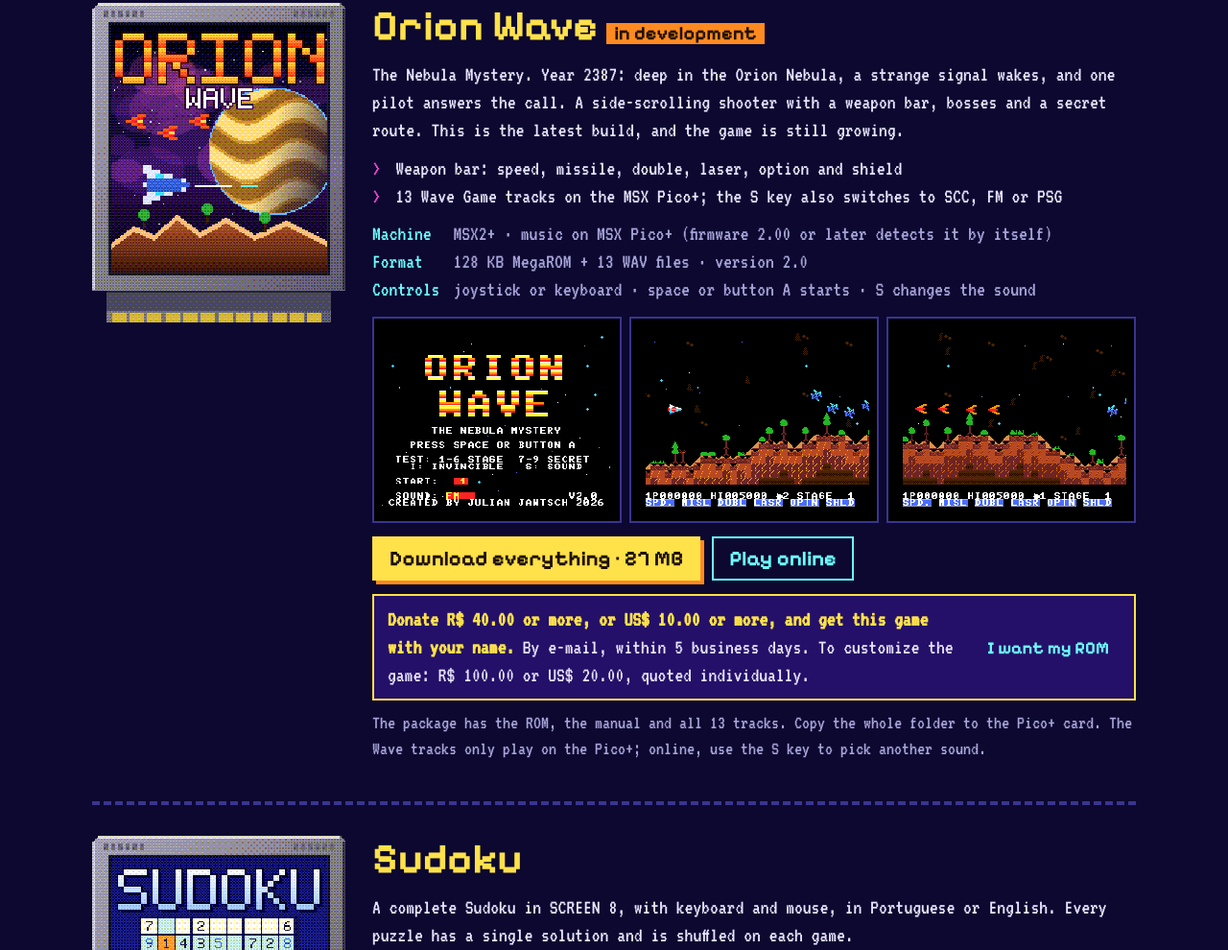
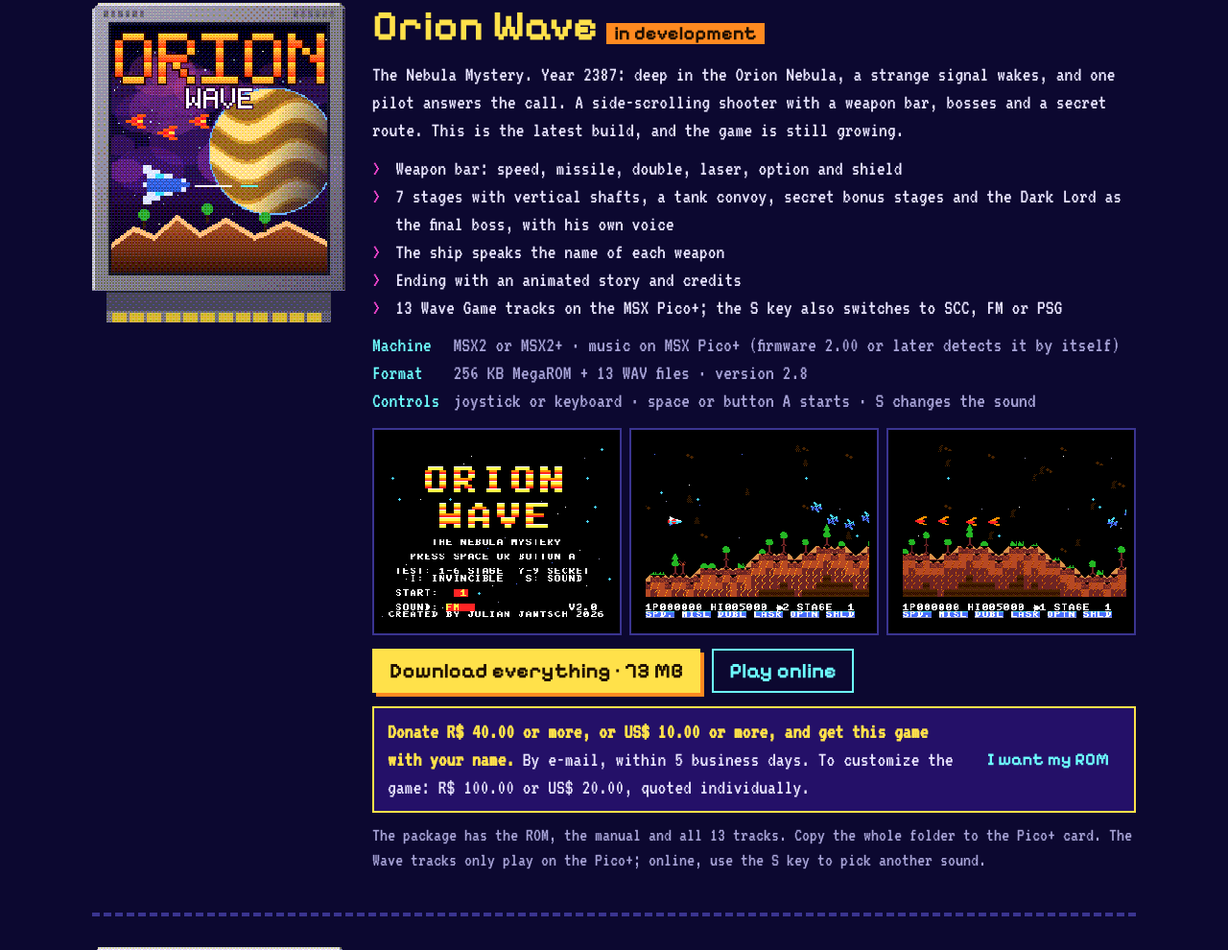
Before and after one commit to julianjantsch-star/msxdev, a plain HTML site: page index.html in a window 1280 px wide. Shown: the part 4507-5497 px from the top of the page at 96% size. Drawn offline with Linux system fonts and the light colour scheme.

Commit message:
Orion Wave v2.8: ROM de 256 KB, pacote do Pico+ novo e ficha atualizada
Co-Authored-By: Claude Opus 5.5 <noreply@anthropic.com>
Claude-Session: https://claude.ai/code/session_01CS3fGte9TPgU4Xpm6Z4gv4

```diff
--- a/index.html
+++ b/index.html
@@ -153,11 +153,14 @@
     <p data-en="The Nebula Mystery. Year 2387: deep in the Orion Nebula, a strange signal wakes, and one pilot answers the call. A side-scrolling shooter with a weapon bar, bosses and a secret route. This is the latest build, and the game is still growing.">The Nebula Mystery. Ano 2387: no fundo da Nebulosa de Órion, um sinal estranho desperta, e um piloto atende ao chamado. Um shooter horizontal com barra de armas, chefes e rota secreta. Esta é a versão mais recente, e o jogo continua crescendo.</p>
     <ul>
       <li data-en="Weapon bar: speed, missile, double, laser, option and shield">Barra de armas: velocidade, míssil, duplo, laser, option e escudo</li>
+      <li data-en="7 stages with vertical shafts, a tank convoy, secret bonus stages and the Dark Lord as the final boss, with his own voice">7 fases com poços verticais, comboio de tanques, fases bônus secretas e o Senhor das Trevas como chefe final, com a voz dele</li>
+      <li data-en="The ship speaks the name of each weapon">A nave fala o nome de cada arma</li>
+      <li data-en="Ending with an animated story and credits">Final com história animada e créditos</li>
       <li data-en="13 Wave Game tracks on the MSX Pico+; the S key also switches to SCC, FM or PSG">13 faixas no Wave Game do MSX Pico+; a tecla S também troca para SCC, FM ou PSG</li>
     </ul>
     <dl class="ficha">
-      <dt data-en="Machine">Máquina</dt><dd data-en="MSX2+ · music on MSX Pico+ (firmware 2.00 or later detects it by itself)">MSX2+ · música no MSX Pico+ (firmware 2.00 ou superior detecta sozinho)</dd>
-      <dt data-en="Format">Mídia</dt><dd data-en="128 KB MegaROM + 13 WAV files · version 2.0">MegaROM de 128 KB + 13 arquivos WAV · versão 2.0</dd>
+      <dt data-en="Machine">Máquina</dt><dd data-en="MSX2 or MSX2+ · music on MSX Pico+ (firmware 2.00 or later detects it by itself)">MSX2 ou MSX2+ · música no MSX Pico+ (firmware 2.00 ou superior detecta sozinho)</dd>
+      <dt data-en="Format">Mídia</dt><dd data-en="256 KB MegaROM + 13 WAV files · version 2.8">MegaROM de 256 KB + 13 arquivos WAV · versão 2.8</dd>
       <dt data-en="Controls">Controles</dt><dd data-en="joystick or keyboard · space or button A starts · S changes the sound">joystick ou teclado · espaço ou botão A começa · S troca o som</dd>
     </dl>
     <div class="telas">
@@ -165,7 +168,7 @@
       <img loading="lazy" src="img/ori-2.png" alt="Orion Wave, abertura com o planeta e a nebulosa">
       <img loading="lazy" src="img/ori-3.png" alt="Orion Wave, fase 1 com inimigos em fila">
     </div>
-    <div class="acoes"><a class="btn" href="dl/orionwave-v2.0-pico.zip" download data-dl="Orion Wave" data-tam="27 MB"><span data-en="Download everything">Baixar tudo</span> · 27 MB</a><a class="btn sec" href="https://webmsx.org/?MACHINE=MSX2P&amp;ROM=https://jj8bit.com.br/rom/ORION.ROM" target="_blank" rel="noopener"><span data-en="Play online">Jogar online</span></a></div>
+    <div class="acoes"><a class="btn" href="dl/orionwave-v2.8-pico.zip" download data-dl="Orion Wave" data-tam="73 MB"><span data-en="Download everything">Baixar tudo</span> · 73 MB</a><a class="btn sec" href="https://webmsx.org/?MACHINE=MSX2P&amp;ROM=https://jj8bit.com.br/rom/ORION.ROM" target="_blank" rel="noopener"><span data-en="Play online">Jogar online</span></a></div>
     <aside class="oferta peq">
       <p data-en="<b>Donate R$ 40.00 or more, or US$ 10.00 or more, and get this game with your name.</b> By e-mail, within 5 business days. To customize the game: R$ 100.00 or US$ 20.00, quoted individually."><b>Doe R$ 40,00 ou mais, ou US$ 10,00 ou mais, e ganhe este jogo com o seu nome.</b> Por e-mail, em até 5 dias úteis. Para personalizar o jogo: R$ 100,00 ou US$ 20,00, sob consulta.</p>
       <button type="button" class="btn sec peq" data-oferta="Orion Wave" data-en="I want my ROM">Quero a minha ROM</button>
```
Also changed, not shown: 3 other files.
